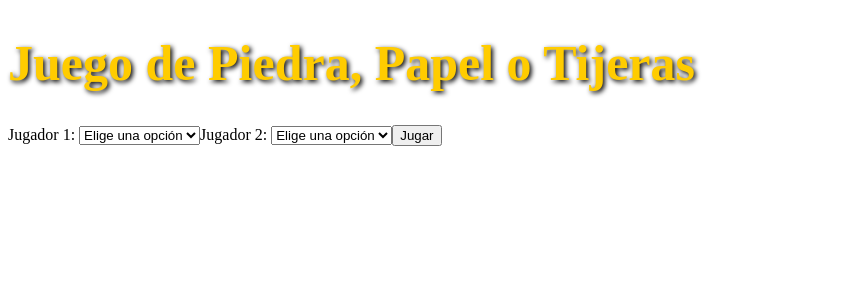
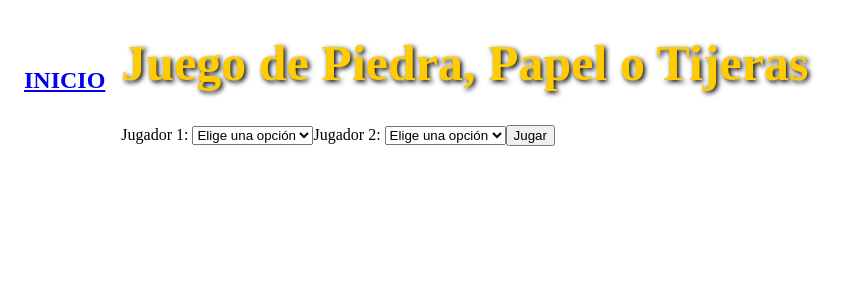
Before and after one commit to MateoMajlin/TP-Proyecto, a React (Create React App) app: page /juego/JuegoDosJugadores in a window 1280 px wide. Shown: the top 300 px of the page, without its empty margins (0-868 px from the left). Built offline with nearby package versions, Linux system fonts and the light colour scheme.

Commit message:
Update JuegoDosJugadores.jsx

```diff
--- a/src/juego/JuegoDosJugadores.jsx
+++ b/src/juego/JuegoDosJugadores.jsx
@@ -1,5 +1,6 @@
 import React, { useState } from "react";
 import "./dos.css";
+import { Link } from "react-router-dom";
 
 const JuegoDosJugadores = () => {
   const [opcionJugador1, setOpcionJugador1] = useState("");
@@ -32,6 +33,9 @@ const JuegoDosJugadores = () => {
 
   return (
     <div>
+          <h2 className="top">
+            <Link to="/">INICIO</Link>
+          </h2>
       <h1>Juego de Piedra, Papel o Tijeras</h1>
 
       <label>
```
